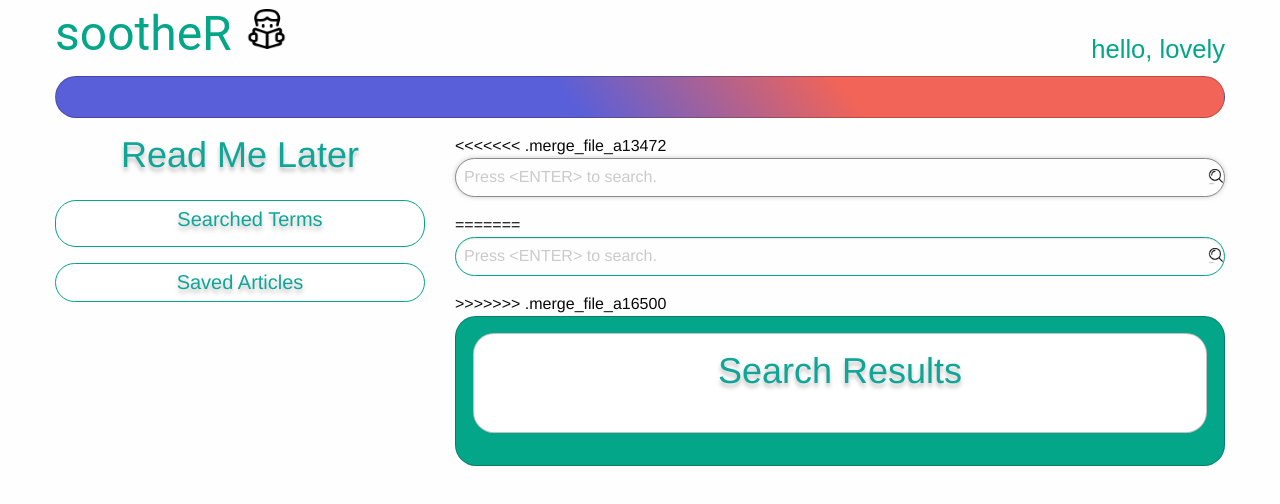
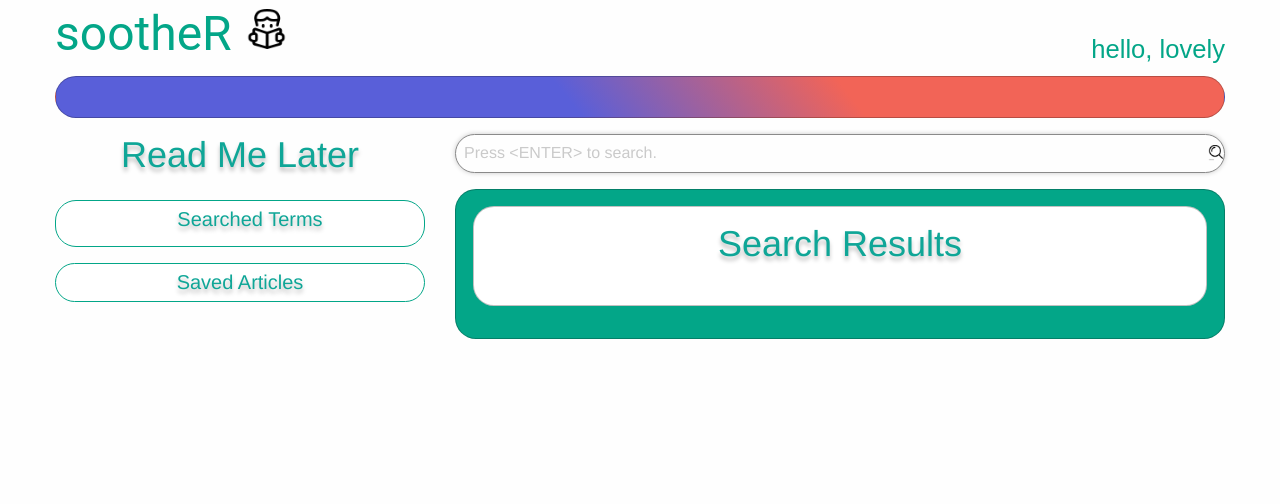
Before and after one commit to Devmadia/soother, a plain HTML site: page index.html in a window 1280 px wide. Drawn offline with nearby package versions, Linux system fonts and the light colour scheme.

Commit message:
accepted incoming changes

```diff
--- a/index.html
+++ b/index.html
@@ -47,13 +47,8 @@
           <div class="large-12 cell search later">
             <!-- do not remove form from this or the input will stop working -->
             <form id="" class=""><label></label>
-<<<<<<< .merge_file_a13472
-              <input name="searchitem" id="searchField" class="search-form later-results" type="text" placeholder="Press <ENTER> to search." minlength="2" autofocus="true" />
-              </form> <!-- button needs re-alignment to side of input field -->
-=======
               <input name="searchitem" id="searchField" class="search-form later-results" type="text" placeholder="Press <ENTER> to search." autofocus="true" />
               </form>
->>>>>>> .merge_file_a16500
           </div>
         </div>
         <!--Search Result Cards-->
```
